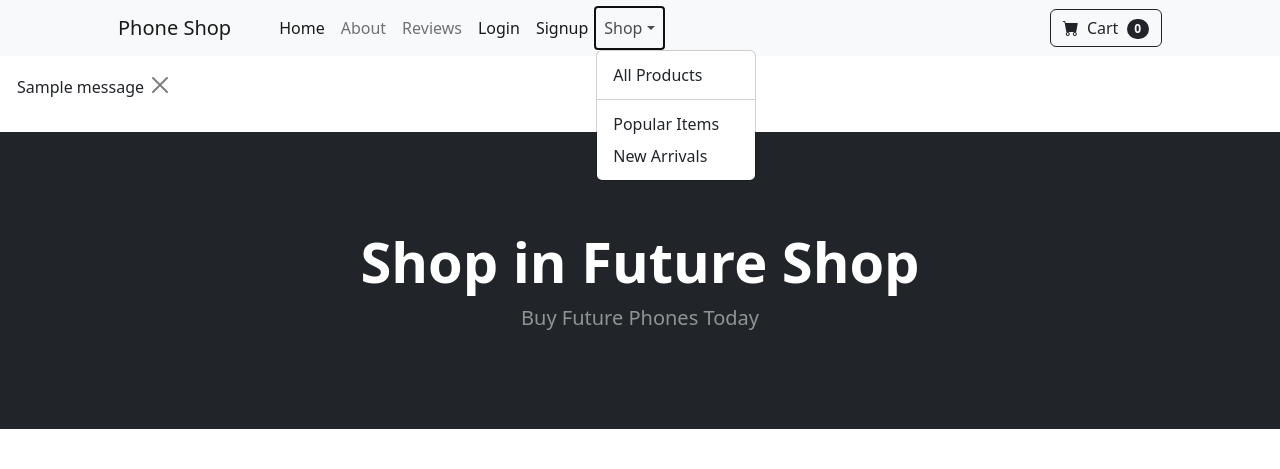
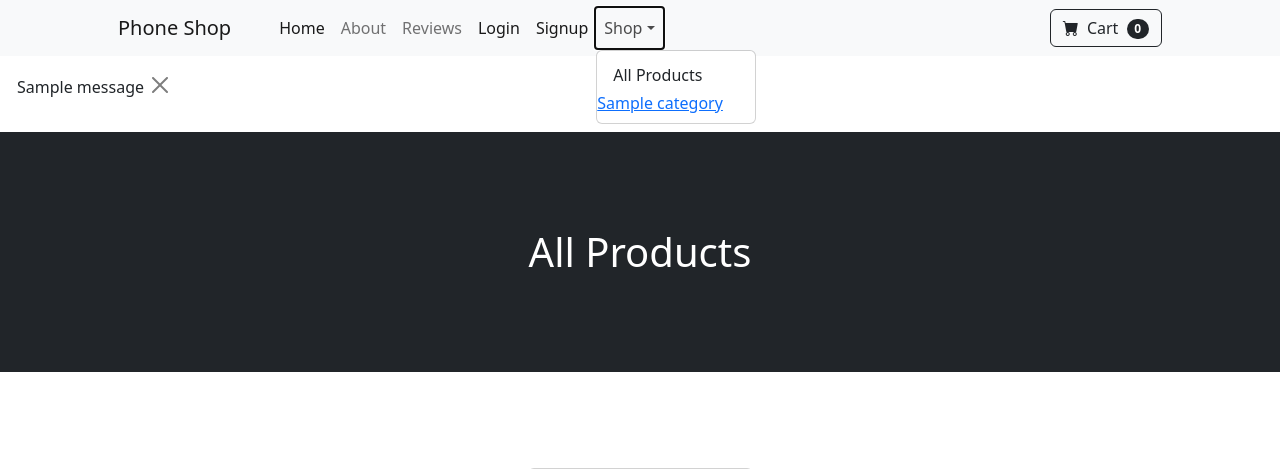
Before and after one commit to crpeiris/phone_company, a Django app: page / in a window 1280 px wide, after a click on "Shop". Shown: the top 469 px of the page. Run offline with Django 5.2, Linux system fonts and the light colour scheme; tables that the repository leaves empty hold one stand-in row (values such as "Sample post"); grey boxes marked "Sample" are stand-in pictures; one stand-in notice (Sample message) is shown; some libraries are stand-ins or nearby versions.

Commit message:
Procucts pages and categories updated

```diff
--- a/phoneproject/settings.py
+++ b/phoneproject/settings.py
@@ -64,6 +64,7 @@ TEMPLATES = [
                 'django.template.context_processors.request',
                 'django.contrib.auth.context_processors.auth',
                 'django.contrib.messages.context_processors.messages',
+                'utility.context_processors.categories',
             ],
         },
     },
--- a/store/templates/store/navibar.html
+++ b/store/templates/store/navibar.html
@@ -57,7 +57,6 @@
         </li>
         {% endif %}
 
-
         <li class="nav-item dropdown">
           <a
             class="nav-link dropdown-toggle"
@@ -70,9 +69,11 @@
           >
           <ul class="dropdown-menu" aria-labelledby="navbarDropdown">
             <li><a class="dropdown-item" href="#!">All Products</a></li>
+            {% for category in categoryies %}
+            <li> <a href="{% url 'storehome' category.name %}"> {{ category.name }} </a> </li>
+            {% endfor %}
+            </ul>
             <li><hr class="dropdown-divider" /></li>
-            <li><a class="dropdown-item" href="#!">Popular Items</a></li>
-            <li><a class="dropdown-item" href="#!">New Arrivals</a></li>
           </ul>
         </li>
       </ul>
--- a/store/templates/store/storehome.html
+++ b/store/templates/store/storehome.html
@@ -5,15 +5,24 @@
 <header class="bg-dark py-5">
   <div class="container px-4 px-lg-5 my-5">
     <div class="text-center text-white">
-      <h1 class="display-4 fw-bolder">Shop in Future Shop</h1>
+      {% if category  %}
+      <h1 class="display-4 fw-bolder">{{ category }} Category </h1>
       <p class="lead fw-normal text-white-50 mb-0">
         Buy Future Phones Today
       </p>
+      {% else %}
+      <h1> All Products </h1>
+      {% endif %}
     </div>
   </div>
 </header>
 <!-- Section-->
 <section class="py-5">
+
+{% if not products %}
+<h1> {{ category }} Will be avilable soon.....!</h1>
+{% endif %}
+
   <div class="container px-4 px-lg-5 mt-5">
     <div class="row gx-4 gx-lg-5 row-cols-2 row-cols-md-3 row-cols-xl-4 justify-content-center">
       {% for product in products %}
--- a/store/urls.py
+++ b/store/urls.py
@@ -1,8 +1,9 @@
-from django.urls import path
+from django.urls import path, re_path
 from . import views
 
 urlpatterns = [
-    path('',views.storehome, name='storehome'),
+    re_path(r'^(?P<category>[a-zA-Z0-9\s]+)?/$',views.storehome, name='storehome'),
+    #path('/<str:cat>/',views.storehome, name='storehome-cat'),
     path('aboutus',views.aboutus, name='aboutus'),
     path('reviews',views.reviews, name='reviews'),
     path('login',views.login_user, name='login_user'),
--- a/store/views.py
+++ b/store/views.py
@@ -1,14 +1,19 @@
 from django.shortcuts import render, redirect
-from .models import Product
+from .models import Product,Category
 from django.contrib.auth import authenticate,login,logout
 from django.contrib import messages
 from .forms import SignUpForm
 from django import forms
 
 # Create your views here.
-def storehome(request):
-    product = Product.objects.all()
-    return render(request, 'store/storehome.html', {'products': product})
+def storehome(request, category = None):
+    if category:
+        category = Category.objects.get(name=category)
+        product = Product.objects.filter(category=category)
+        return render(request, 'store/storehome.html', {'products': product, 'category' : category})
+    else:
+        product = Product.objects.all()
+        return render(request, 'store/storehome.html', {'products': product})
 
 # This view return 'aboutus.html’ files.
 def aboutus(request):
--- /dev/null
+++ b/utility/context_processors.py
@@ -0,0 +1,5 @@
+from store .models import Category
+
+def categories(request):
+    categories = Category.objects.all()
+    return {'categoryies': categories}
```
